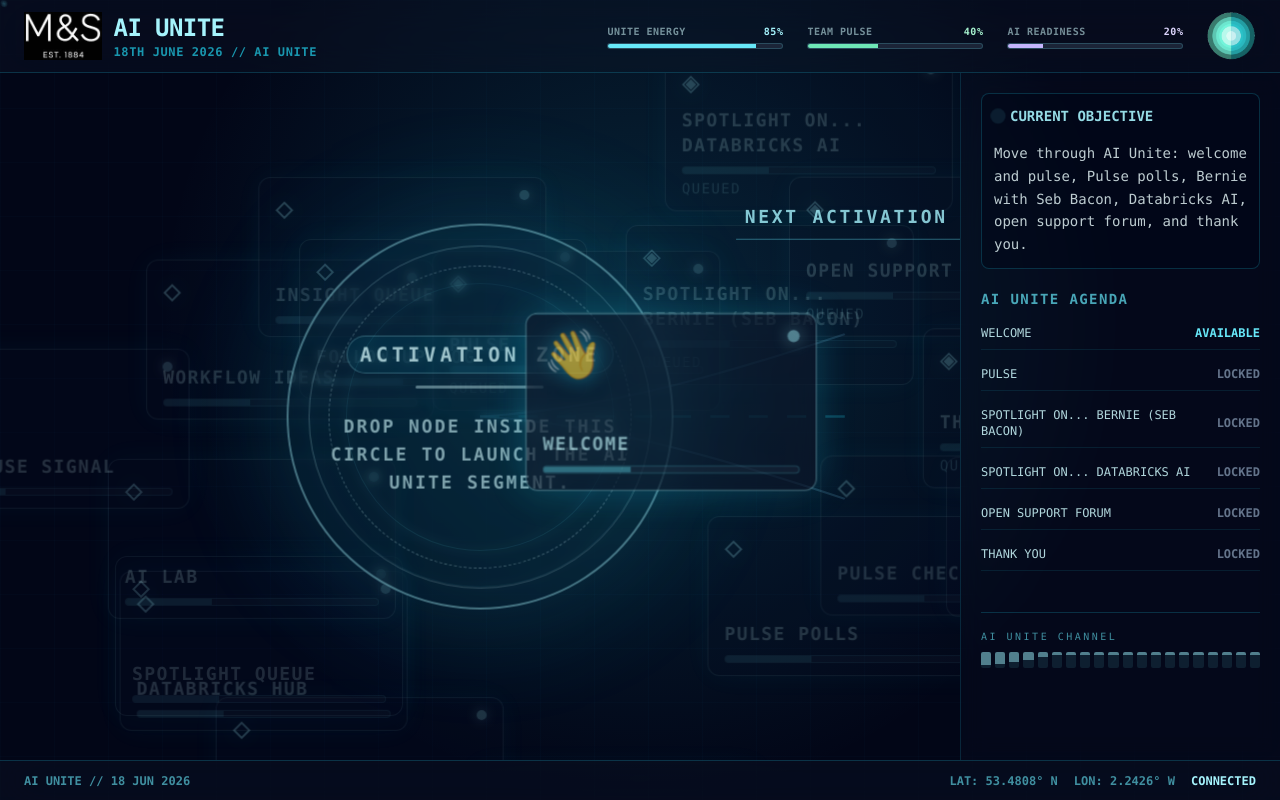
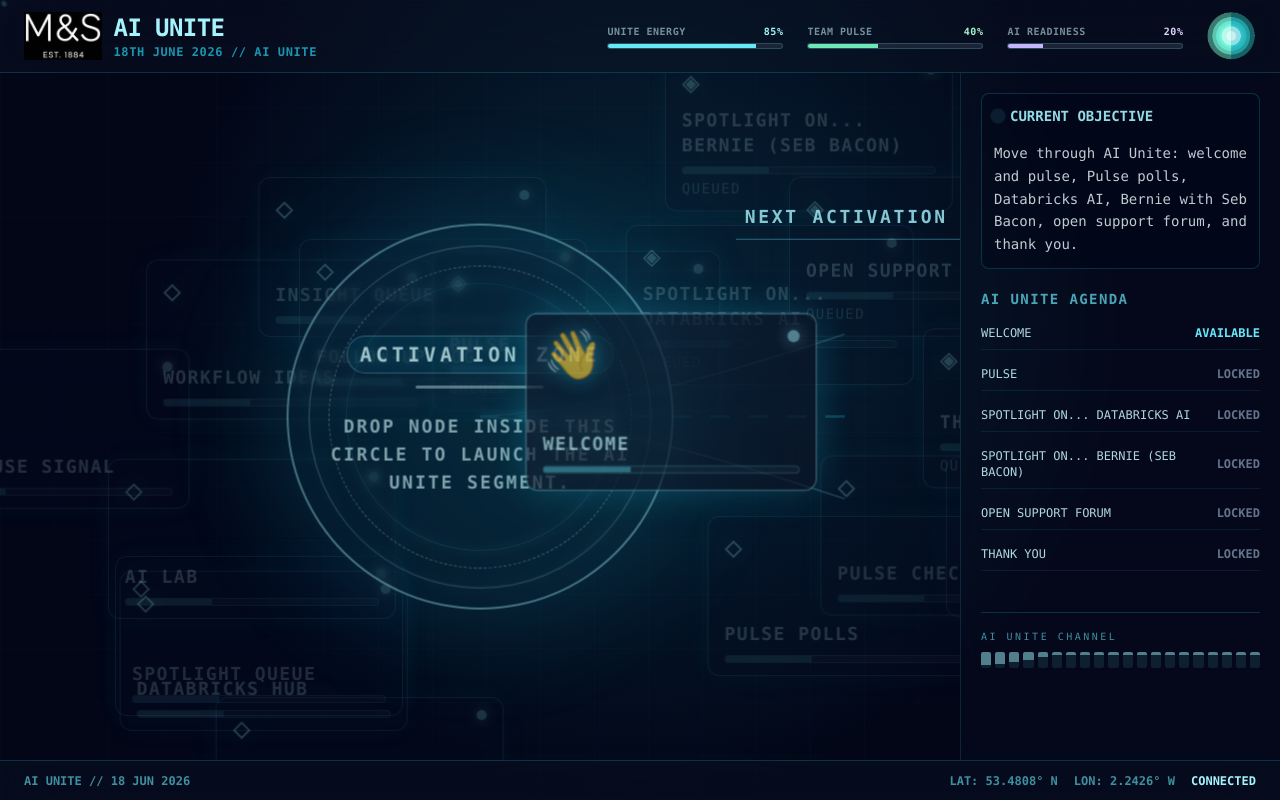
Before and after one commit to AndyMcCourt/AI_Driven_Finance_Presentation, a React (Vite) app: page / in a window 1280 px wide. Both pictures are taken after a click on the button "Launch". Built offline with nearby package versions, Linux system fonts and the light colour scheme.

Commit message:
Reorder Databricks and Bernie segments

```diff
--- a/App.tsx
+++ b/App.tsx
@@ -134,9 +134,9 @@ const LandingPage: React.FC<{ onStart: () => void }> = ({ onStart }) => {
           </div>
           <div className="grid grid-cols-5 text-center text-[#12343f] text-xs md:text-sm relative">
             <div ref={firstAgendaCellRef} className="bg-[#bdd3da] py-2.5 border-r border-white/35">Welcome and pulse</div>
-            <div className="bg-[#bdd3da] py-2.5 border-r border-white/35">Bernie</div>
+            <div className="bg-[#bdd3da] py-2.5 border-r border-white/35">Databricks AI</div>
             <div className="bg-[#c7dde3] py-2.5 font-medium relative border-r border-white/35">
-              Databricks AI
+              Bernie
             </div>
             <div className="bg-[#bdd3da] py-2.5 border-r border-white/35">Support forum</div>
             <div className="bg-[#c7dde3] py-2.5 font-medium">Thank you</div>
--- a/components/GameView.tsx
+++ b/components/GameView.tsx
@@ -412,7 +412,7 @@ const GameView: React.FC = () => {
               <span className="w-2 h-2 bg-cyan-300 rounded-full animate-ping" />
               CURRENT OBJECTIVE
             </h3>
-            <p className="text-sm text-cyan-50/80 leading-relaxed">Move through AI Unite: welcome and pulse, Pulse polls, Bernie with Seb Bacon, Databricks AI, open support forum, and thank you.</p>
+            <p className="text-sm text-cyan-50/80 leading-relaxed">Move through AI Unite: welcome and pulse, Pulse polls, Databricks AI, Bernie with Seb Bacon, open support forum, and thank you.</p>
           </div>
 
           <div className="flex-1 flex flex-col gap-4">
--- a/constants.tsx
+++ b/constants.tsx
@@ -11,8 +11,8 @@ const welcomeVisuals = [
       'Drop-in sessions start next Thursday.',
       'Check the team pulse.',
       'Pulse polls walkthrough.',
+      'Spotlight on... Databricks AI Assisted Development',
       'Spotlight on... Bernie',
-      'Spotlight on... Databricks AI Assisted Development',
       'Open Floor'
     ]
   }
@@ -97,8 +97,8 @@ export const SEGMENTS: PresentationSegment[] = [
       'Drop-in sessions start next Thursday.',
       'Check the team pulse.',
       'Pulse polls walkthrough.',
+      'Spotlight on... Databricks AI Assisted Development',
       'Spotlight on... Bernie',
-      'Spotlight on... Databricks AI Assisted Development',
       'Open Floor'
     ],
     visuals: welcomeVisuals,
@@ -122,19 +122,6 @@ export const SEGMENTS: PresentationSegment[] = [
     coordinates: { x: 42, y: 46 }
   },
   {
-    id: 'bernie-spotlight',
-    title: 'Spotlight on... Bernie (Seb Bacon)',
-    strapline: 'A focused spotlight.',
-    content: 'A Spotlight from Seb on Bernie.',
-    bullets: [
-      'Food Finance - New FBP Agent'
-    ],
-    visuals: bernieVisuals,
-    icon: '🔦',
-    status: 'locked',
-    coordinates: { x: 58, y: 60 }
-  },
-  {
     id: 'databricks-ai-spotlight',
     title: 'Spotlight on... Databricks AI',
     strapline: 'A practical look at Databricks AI.',
@@ -147,6 +134,19 @@ export const SEGMENTS: PresentationSegment[] = [
     ],
     visuals: databricksAiVisuals,
     icon: '🤖',
+    status: 'locked',
+    coordinates: { x: 58, y: 60 }
+  },
+  {
+    id: 'bernie-spotlight',
+    title: 'Spotlight on... Bernie (Seb Bacon)',
+    strapline: 'A focused spotlight.',
+    content: 'A Spotlight from Seb on Bernie.',
+    bullets: [
+      'Food Finance - New FBP Agent'
+    ],
+    visuals: bernieVisuals,
+    icon: '🔦',
     status: 'locked',
     coordinates: { x: 75, y: 30 }
   },
--- a/metadata.json
+++ b/metadata.json
@@ -1,5 +1,5 @@
 {
   "name": "AI Unite",
-  "description": "A futuristic AI Unite dashboard for 18th June 2026. Drag agenda nodes into the central activation zone to launch welcome and pulse, Pulse polls, Bernie with Seb Bacon, and Databricks AI.",
+  "description": "A futuristic AI Unite dashboard for 18th June 2026. Drag agenda nodes into the central activation zone to launch welcome and pulse, Pulse polls, Databricks AI, and Bernie with Seb Bacon.",
   "requestFramePermissions": []
 }
```
